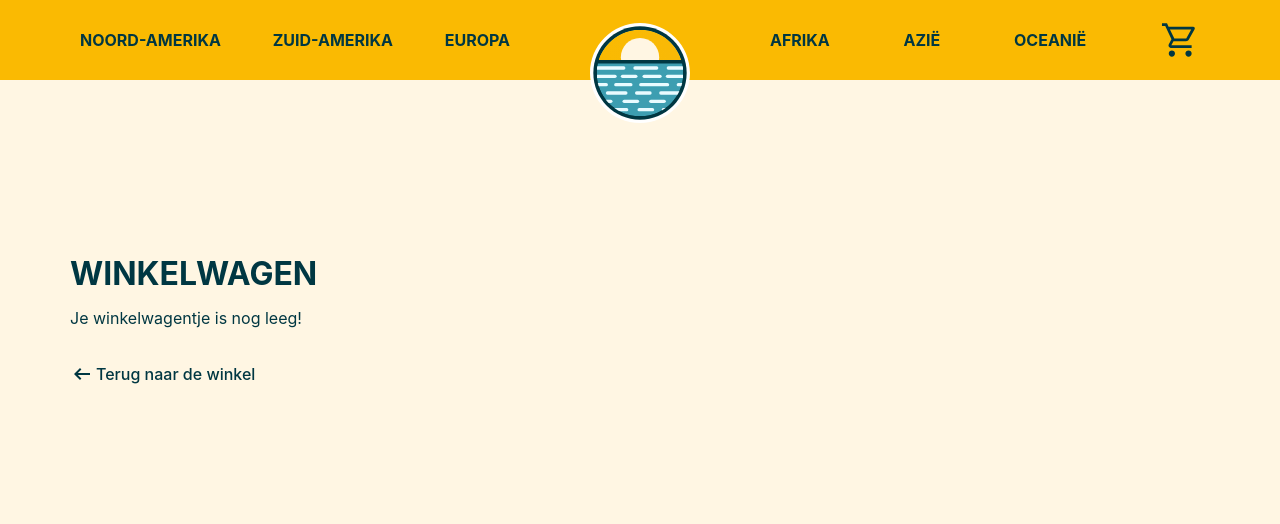
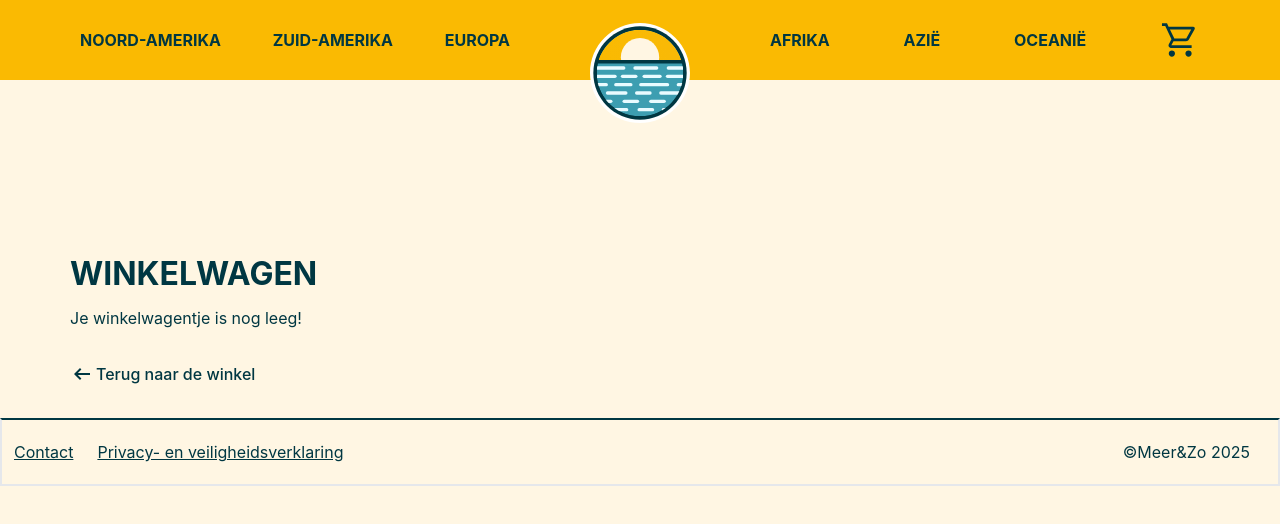
Before and after one commit to MauritsWilke/iuw_trust, a SvelteKit app: page /cart in a window 1280 px wide. Shown: the top 524 px of the page. Built offline with nearby package versions, Linux system fonts and the light colour scheme.

Commit message:
feat: fix padding

```diff
--- a/src/routes/cart/+page.svelte
+++ b/src/routes/cart/+page.svelte
@@ -12,7 +12,7 @@
     const total = subtotal + BTW + adminCost + digitalAdminCost;
 </script>
 
-<div id="wrapper" class="w-full h-full flex flex-row font-serif px-[70px] py-[170px]">
+<div id="wrapper" class="w-full flex flex-row font-serif px-[70px] pt-[170px]">
     <div id="winkelwagen" class="w-full mr-[70px]">
         <h1 class="header pb-2">Winkelwagen</h1>
 
```
